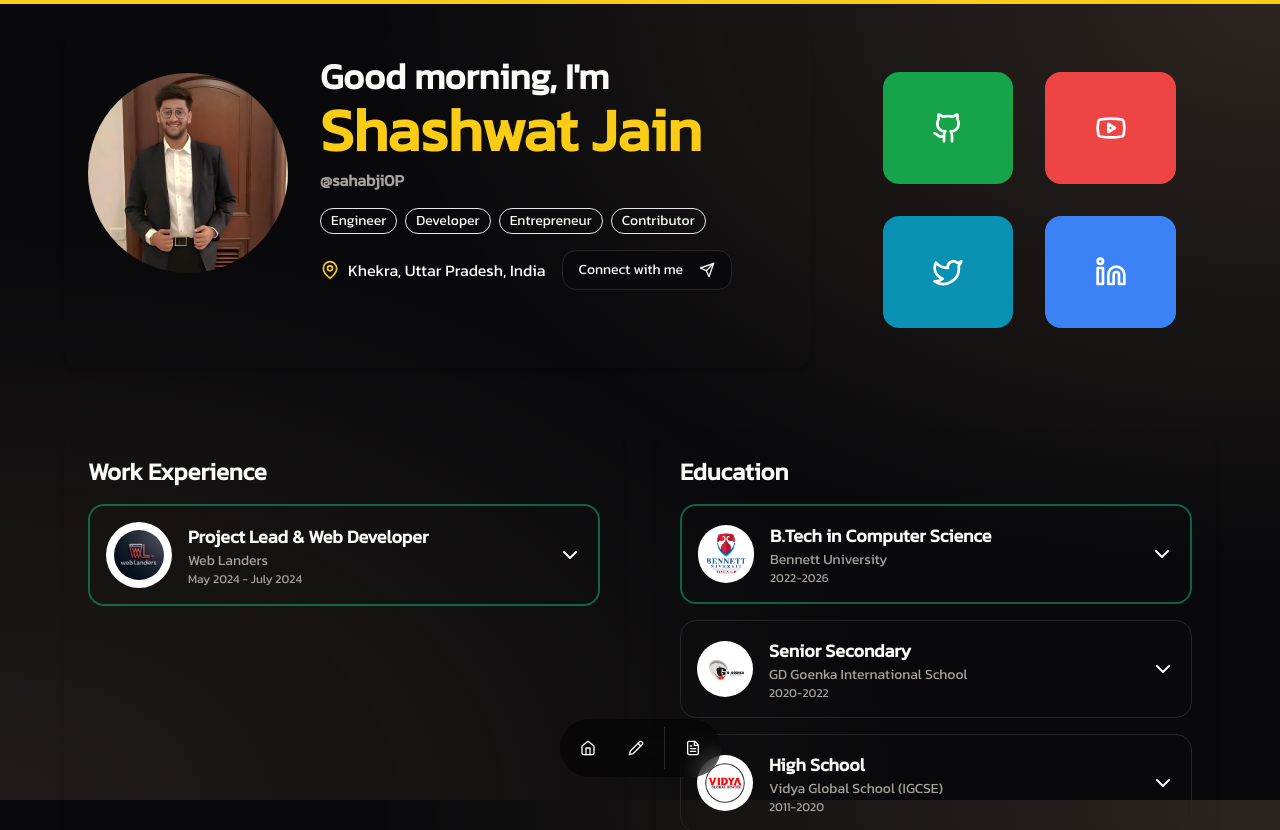
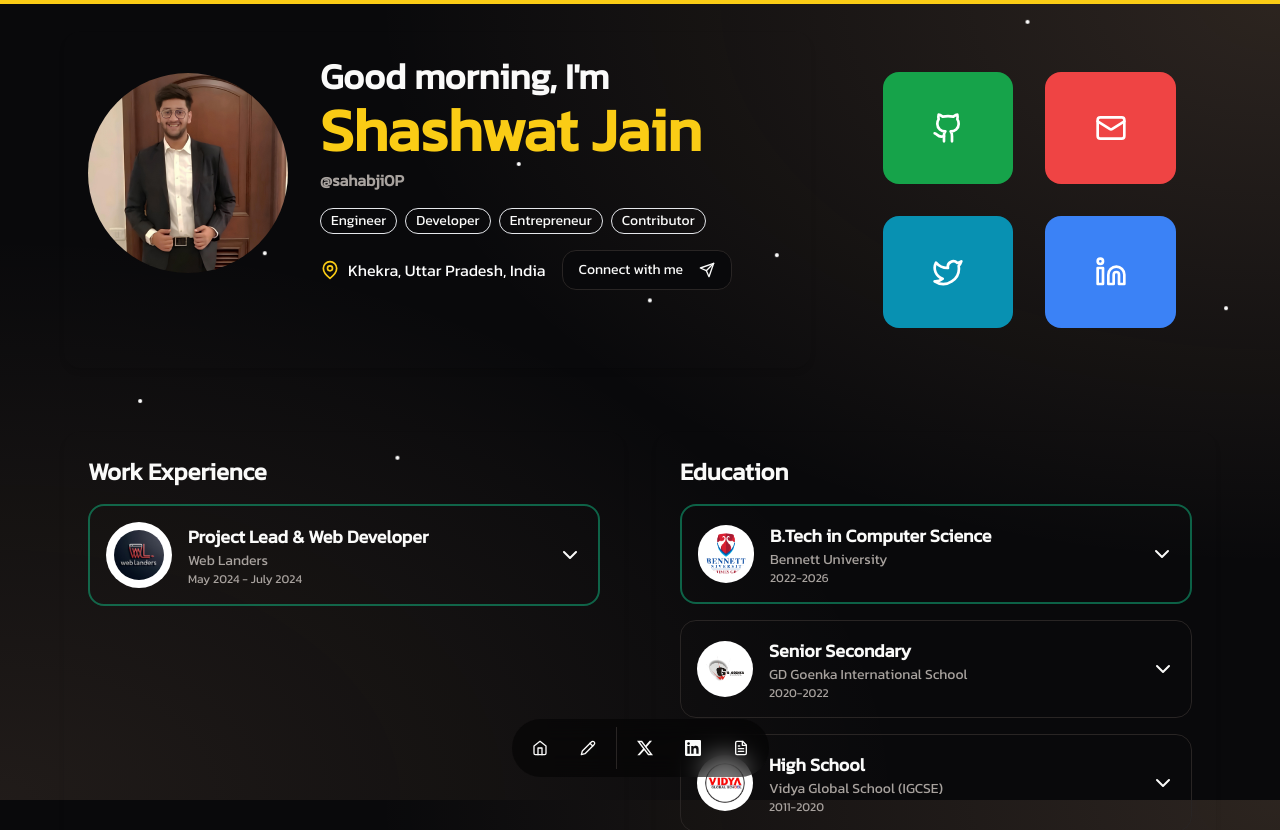
Before and after one commit to sahabji0P/developer-profile, a Next.js app: page / in a window 1280 px wide. Shown: the top 830 px of the page. Built offline with nearby package versions, Linux system fonts and the light colour scheme.

Commit message:
Added the Snowfall effect

```diff
--- a/app/globals.css
+++ b/app/globals.css
@@ -31,6 +31,88 @@
     --chart-5: 340 75% 55%;
   }
 
+  /* Snowfall effect */
+  @keyframes snowfall {
+    0% {
+      transform: translateY(-10vh) translateX(0);
+    }
+
+    100% {
+      transform: translateY(100vh) translateX(20px);
+    }
+  }
+
+  .snowflake {
+    position: fixed;
+    width: 4px;
+    height: 4px;
+    background: white;
+    border-radius: 50%;
+    opacity: 50;
+    animation: snowfall linear infinite;
+  }
+
+  /* Create multiple snowflakes with different speeds and delays */
+  .snowflake:nth-child(1) {
+    left: 10%;
+    animation-duration: 10s;
+    animation-delay: 1s;
+  }
+
+  .snowflake:nth-child(2) {
+    left: 20%;
+    animation-duration: 12s;
+    animation-delay: 2s;
+  }
+
+  .snowflake:nth-child(3) {
+    left: 30%;
+    animation-duration: 8s;
+    animation-delay: 1.5s;
+  }
+
+  .snowflake:nth-child(4) {
+    left: 40%;
+    animation-duration: 15s;
+    animation-delay: 2.5s;
+  }
+
+  .snowflake:nth-child(5) {
+    left: 50%;
+    animation-duration: 11s;
+    animation-delay: 1.75s;
+  }
+
+  .snowflake:nth-child(6) {
+    left: 60%;
+    animation-duration: 9s;
+    animation-delay: 3s;
+  }
+
+  .snowflake:nth-child(7) {
+    left: 70%;
+    animation-duration: 13s;
+    animation-delay: 4s;
+  }
+
+  .snowflake:nth-child(8) {
+    left: 80%;
+    animation-duration: 14s;
+    animation-delay: 5s;
+  }
+
+  .snowflake:nth-child(9) {
+    left: 90%;
+    animation-duration: 10s;
+    animation-delay: 2s;
+  }
+
+  .snowflake:nth-child(10) {
+    left: 95%;
+    animation-duration: 12s;
+    animation-delay: 1.25s;
+  }
+
   body {
     background-color: hsl(var(--background));
     background-image:
@@ -40,9 +122,9 @@
     overflow-y: scroll;
     -webkit-overflow-scrolling: touch;
     color: hsl(var(--foreground));
+    position: relative;
+    min-height: 100vh;
   }
-
-
 }
 
 
--- a/app/layout.tsx
+++ b/app/layout.tsx
@@ -23,6 +23,7 @@ export default function RootLayout({
   return (
     <html lang="en" suppressHydrationWarning >
       <body className={`${playfair.className} text-foreground`}>
+
         {children}
         <DockDemo />
       </body>
--- a/app/page.tsx
+++ b/app/page.tsx
@@ -27,6 +27,14 @@ export default function Home() {
 
     <main className="min-h-screen p-4 sm:p-8 pb-32 text-foreground relative">
       <ProgressBar />
+
+      {/* Snowfall effect */}
+      <div aria-hidden="true">
+        {[...Array(10)].map((_, index) => (
+          <div key={index} className="snowflake" />
+        ))}
+      </div>
+
       <div className="max-w-6xl mx-auto space-y-8 sm:space-y-16 relative z-10">
         <motion.div initial={{ opacity: 0 }} animate={{ opacity: 1 }} transition={{ duration: 0.5 }}>
           <div className="grid grid-cols-1 lg:grid-cols-[2fr,1fr] gap-8 h-full">
--- a/components/certifications-section.tsx
+++ b/components/certifications-section.tsx
@@ -17,7 +17,7 @@ export function CertificationsSection() {
       {certificationsData.map((cert, index) => (
         <motion.div
           key={cert.title}
-          className={` rounded-2xl overflow-hidden ${cert.proctored ? "border-2 border-violet-500/50" : ""}`}
+          className={` rounded-2xl overflow-hidden ${cert.proctored ? "border-2 border-violet-500/50" : "border-2 border-white/30"}`}
           initial={{ opacity: 0, y: 20 }}
           animate={{ opacity: 1, y: 0 }}
           transition={{ delay: index * 0.1 }}
--- a/components/hero-section.tsx
+++ b/components/hero-section.tsx
@@ -35,7 +35,7 @@ export function HeroSection() {
         </h1>
         <motion.p
           whileHover={{ scale: 1.05 }} transition={{ type: "spring", stiffness: 300 }}
-          className="text-primary text-3xl md:text-6xl font-bold mb-2">
+          className="text-primary text-5xl md:text-6xl font-bold mb-2">
           {heroData.name}
         </motion.p>
 
--- /dev/null
+++ b/components/icons.tsx
@@ -0,0 +1,30 @@
+import { FileTextIcon } from "lucide-react";
+
+
+export type IconProps = React.HTMLAttributes<SVGElement>;
+
+export const Icon = {
+    x: (props: IconProps) => (
+        <svg viewBox="0 0 24 24" xmlns="http://www.w3.org/2000/svg" {...props}>
+            <title>X</title>
+            <path
+                fill="currentColor"
+                d="M18.901 1.153h3.68l-8.04 9.19L24 22.846h-7.406l-5.8-7.584-6.638 7.584H.474l8.6-9.83L0 1.154h7.594l5.243 6.932ZM17.61 20.644h2.039L6.486 3.24H4.298Z"
+            />
+        </svg>
+    ),
+    linkedin: (props: IconProps) => (
+        <svg viewBox="0 0 24 24" xmlns="http://www.w3.org/2000/svg" {...props}>
+            <title>LinkedIn</title>
+            <path
+                fill="currentColor"
+                d="M20.447 20.452h-3.554v-5.569c0-1.328-.027-3.037-1.852-3.037-1.853 0-2.136 1.445-2.136 2.939v5.667H9.351V9h3.414v1.561h.046c.477-.9 1.637-1.85 3.37-1.85 3.601 0 4.267 2.37 4.267 5.455v6.286zM5.337 7.433c-1.144 0-2.063-.926-2.063-2.065 0-1.138.92-2.063 2.063-2.063 1.14 0 2.064.925 2.064 2.063 0 1.139-.925 2.065-2.064 2.065zm1.782 13.019H3.555V9h3.564v11.452zM22.225 0H1.771C.792 0 0 .774 0 1.729v20.542C0 23.227.792 24 1.771 24h20.451C23.2 24 24 23.227 24 22.271V1.729C24 .774 23.2 0 22.222 0h.003z"
+            />
+        </svg>
+    ),
+
+    resume: (props: IconProps) => (
+        <FileTextIcon {...props} />
+    ),
+
+}
--- a/components/magicui/doc-details.tsx
+++ b/components/magicui/doc-details.tsx
@@ -1,6 +1,6 @@
 "use client";
 
-import { FileTextIcon, HomeIcon, PencilIcon } from "lucide-react";
+import { HomeIcon, PencilIcon } from "lucide-react";
 import Link from "next/link";
 import React from "react";
 
@@ -14,6 +14,7 @@ import {
   TooltipTrigger,
 } from "@/components/ui/tooltip";
 import { cn } from "@/lib/utils";
+import { Icon } from "../icons";
 
 export type IconProps = React.HTMLAttributes<SVGElement>;
 
@@ -24,7 +25,14 @@ const DATA = {
     { href: "/blog", icon: PencilIcon, label: "Journal" },
 
   ],
+};
 
+const SVGData = {
+  navbar: [
+    { href: "https://twitter.com/itsshashwatj", icon: Icon.x, label: "X" },
+    { href: "https://www.linkedin.com/in/itsshashwatjain/", icon: Icon.linkedin, label: "LinkedIn" },
+    { href: "https://drive.google.com/file/d/1TljgvQZEzktH8nGEBPbdvEuQbkoKtu2Q/view?usp=sharing", icon: Icon.resume, label: "Resume" },
+  ],
 };
 
 export function DockDemo() {
@@ -56,26 +64,29 @@ export function DockDemo() {
             ))}
 
             <Separator orientation="vertical" className="h-full" />
-            <DockIcon>
+            {SVGData.navbar.map((item) => (
+              <DockIcon key={item.label}>
                 <Tooltip>
                   <TooltipTrigger asChild>
                     <Link
-                    href={"https://drive.google.com/file/d/1TljgvQZEzktH8nGEBPbdvEuQbkoKtu2Q/view?usp=sharing"}
-                    aria-label={"resume"}
-                    target={"_blank"}
+                      href={item.href}
+                      aria-label={item.label}
                       className={cn(
                         buttonVariants({ variant: "ghost", size: "icon" }),
-                      "size-12 rounded-2xl", "hover:bg-emerald-500/20",
+                        "size-12 rounded-2xl", "hover:bg-muted/20",
                       )}
                     >
-                    <FileTextIcon className="size-4" />
+                      <item.icon className="size-4" />
                     </Link>
                   </TooltipTrigger>
                   <TooltipContent className="border-1">
-                  <p>{"Resume"}</p>
+                    <p>{item.label}</p>
                   </TooltipContent>
                 </Tooltip>
               </DockIcon>
+            ))}
+
+
           </Dock>
         </TooltipProvider>
       </div>
--- a/components/showcase-layout.tsx
+++ b/components/showcase-layout.tsx
@@ -18,7 +18,7 @@ export function ShowcaseLayout() {
       {projectsData.map((project, index) => (
         <motion.div
           key={project.title}
-          className={`rounded-2xl overflow-hidden ${project.featured ? "border-2 border-violet-500/50" : "border border-border"
+          className={`rounded-2xl overflow-hidden ${project.featured ? "border-2 border-violet-500/50" : "border-2 border-white/30"
             }`}
           initial={{ opacity: 0, y: 20 }}
           animate={{ opacity: 1, y: 0 }}
--- a/components/social-links-section.tsx
+++ b/components/social-links-section.tsx
@@ -1,7 +1,8 @@
 "use client"
 
 import { motion } from "framer-motion"
-import { Github, Linkedin, Twitter, Youtube } from "lucide-react"
+import { Github, Linkedin, MailIcon, Twitter } from "lucide-react"
+import Link from "next/link"
 
 
 
@@ -9,19 +10,20 @@ import { Github, Linkedin, Twitter, Youtube } from "lucide-react"
 export function SocialLinksSection() {
 
   const socialLinksData = [
-    { icon: Github, href: "github.com/sahabji0P", label: "GitHub", color: "bg-green-600" },
-    { icon: Youtube, href: "#", label: "YouTube", color: "bg-red-500" },
-    { icon: Twitter, href: "twitter.com/itsshashwatj", label: "Twitter", color: "bg-cyan-600" },
-    { icon: Linkedin, href: "#", label: "Email", color: "bg-blue-500" },
+    { icon: Github, href: "https://github.com/sahabji0P", label: "GitHub", color: "bg-green-600" },
+    { icon: MailIcon, href: "mailto:shashwatjain2k3@gmail.com", label: "YouTube", color: "bg-red-500" },
+    { icon: Twitter, href: "https://twitter.com/itsshashwatj", label: "Twitter", color: "bg-cyan-600" },
+    { icon: Linkedin, href: "https://www.linkedin.com/in/itsshashwatjain/", label: "Email", color: "bg-blue-500" },
   ]
 
 
   return (
     <div className="p-4 grid grid-cols-2 gap-3 md:gap-8">
       {socialLinksData.map((link, index) => (
-        <motion.a
-          key={link.label}
-          href={link.href}
+        <Link key={link.label} href={link.href} target="_blank" >
+          <motion.div
+
+
             className={`flex items-center justify-center p-4 sm:p-6 md:p-8 lg:p-10 rounded-2xl ${link.color} hover:opacity-90 transition-all duration-300`}
             whileHover={{ scale: 1.05 }}
             initial={{ opacity: 0, y: 20 }}
@@ -30,7 +32,8 @@ export function SocialLinksSection() {
           >
             <link.icon className="w-6 h-6 sm:w-8 sm:h-8 text-white" />
             <span className="sr-only">{link.label}</span>
-        </motion.a>
+          </motion.div>
+        </Link>
       ))}
     </div>
   )
--- a/data/projects.ts
+++ b/data/projects.ts
@@ -29,7 +29,7 @@ export const projectsData = [
       "This NLP-powered chatbot utilizes state-of-the-art natural language processing techniques to engage in human-like conversations. It can understand context, sentiment, and intent, providing intelligent responses across a wide range of topics and use cases.",
     logo: "/SJ8.jpg",
     image: "/SJ8.jpg",
-    featured: true,
+    featured: false,
     techStack: ["Python", "NLTK", "Flask", "Docker"],
     demoLink: "#",
     sourceLink: "#",
```
Lines whose indentation alone changed are shown as unchanged.
